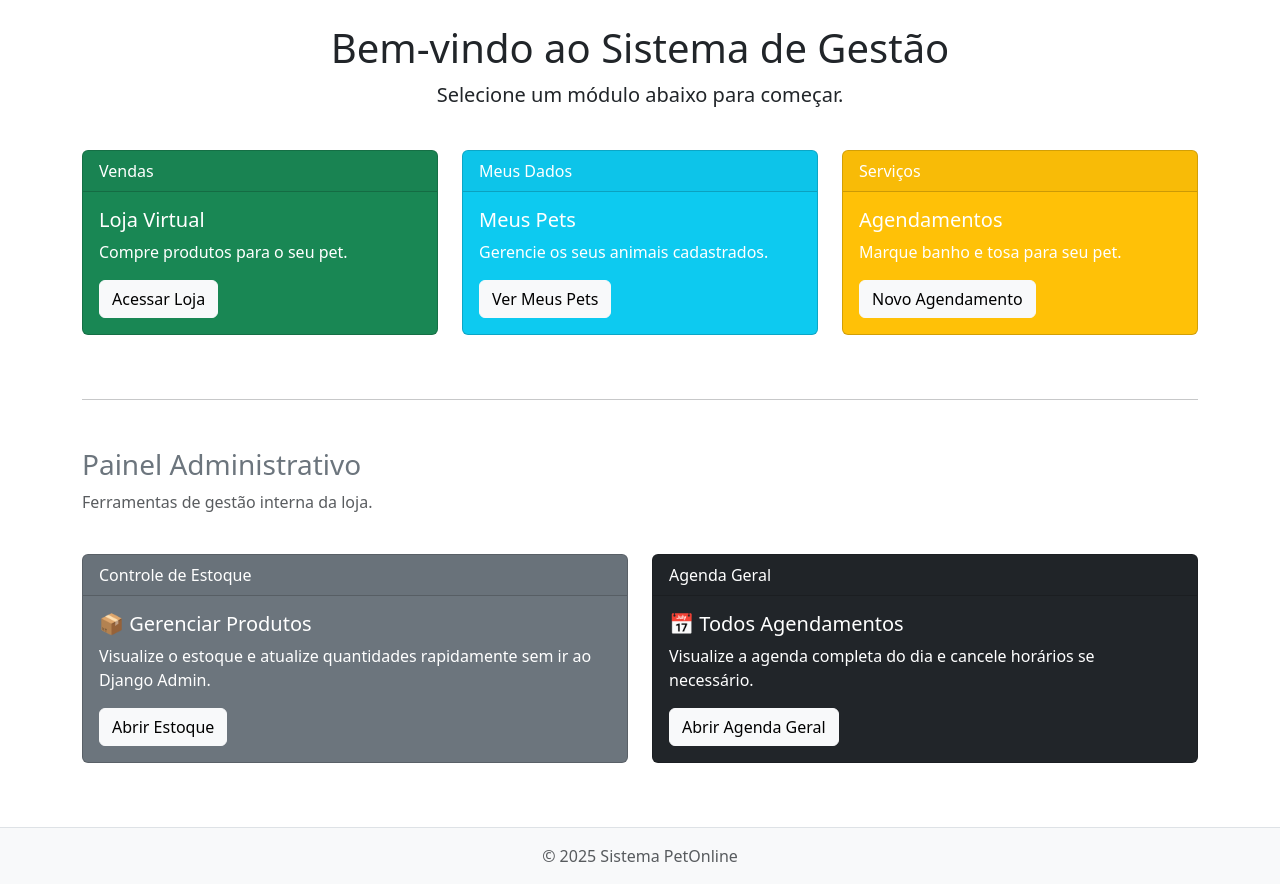
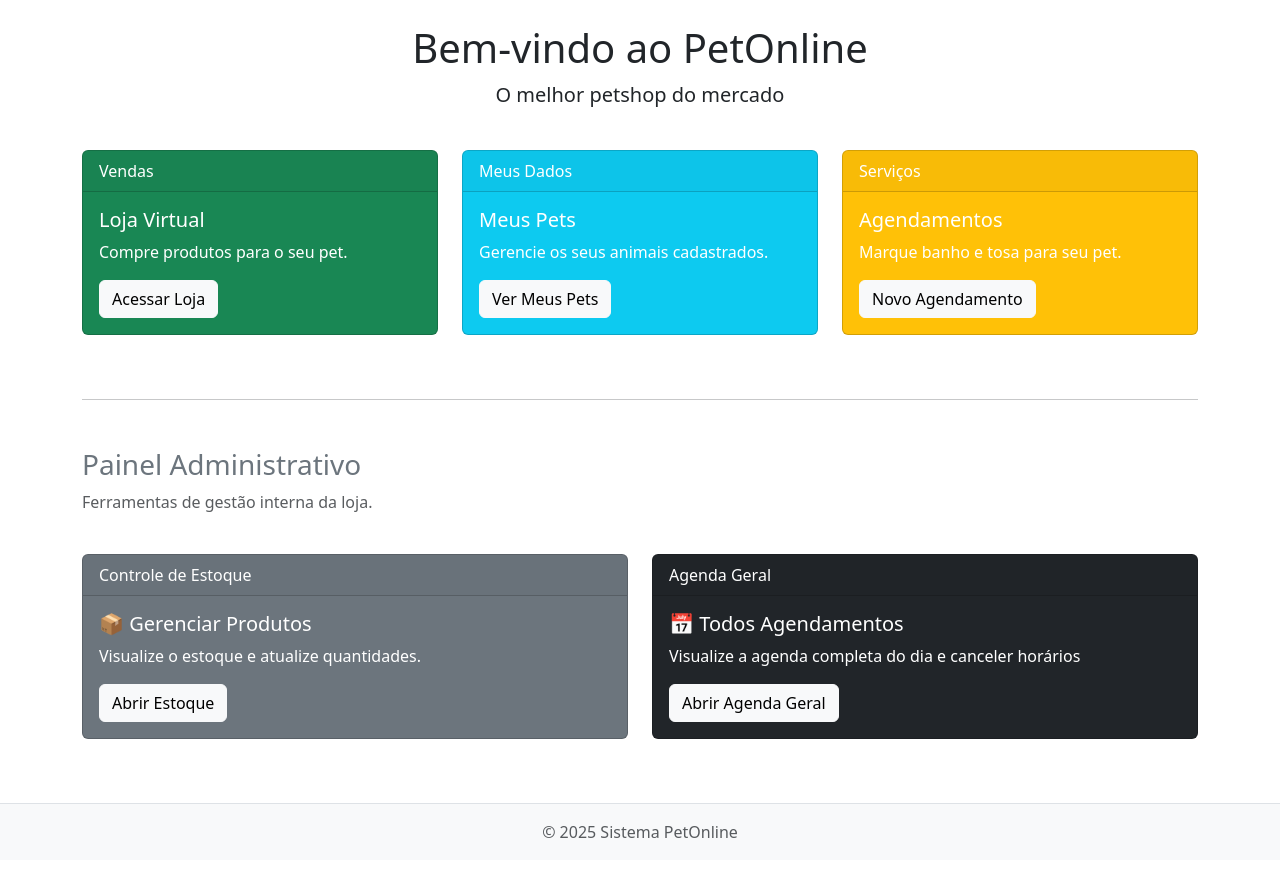
Before and after one commit to Gsbudoia/PetShopOnline, a Django app: page / in a window 1280 px wide. Shown: the part 58-942 px from the top of the page. After the commit the page ends 896 px from the top, so only its background shows below. Run offline with Django 4.2, Linux system fonts and the light colour scheme; the visitor is signed in with stand-in values (Sample User, id 1).

Commit message:
Mudança template do index

```diff
--- a/templates/index.html
+++ b/templates/index.html
@@ -5,8 +5,8 @@
 {% block content %}
 <div class="row">
     <div class="col-md-12 text-center mb-4">
-        <h1>Bem-vindo ao Sistema de Gestão</h1>
-        <p class="lead">Selecione um módulo abaixo para começar.</p>
+        <h1>Bem-vindo ao PetOnline</h1>
+        <p class="lead">O melhor petshop do mercado</p>
     </div>
 </div>
 
@@ -57,7 +57,7 @@
             <div class="card-header">Controle de Estoque</div>
             <div class="card-body">
                 <h5 class="card-title">📦 Gerenciar Produtos</h5>
-                <p class="card-text">Visualize o estoque e atualize quantidades rapidamente sem ir ao Django Admin.</p>
+                <p class="card-text">Visualize o estoque e atualize quantidades.</p>
                 <a href="{% url 'admin_stock_list' %}" class="btn btn-light">Abrir Estoque</a>
             </div>
         </div>
@@ -68,7 +68,7 @@
             <div class="card-header">Agenda Geral</div>
             <div class="card-body">
                 <h5 class="card-title">📅 Todos Agendamentos</h5>
-                <p class="card-text">Visualize a agenda completa do dia e cancele horários se necessário.</p>
+                <p class="card-text">Visualize a agenda completa do dia e canceler horários</p>
                 <a href="{% url 'admin_appointment_list' %}" class="btn btn-light">Abrir Agenda Geral</a>
             </div>
         </div>
```
